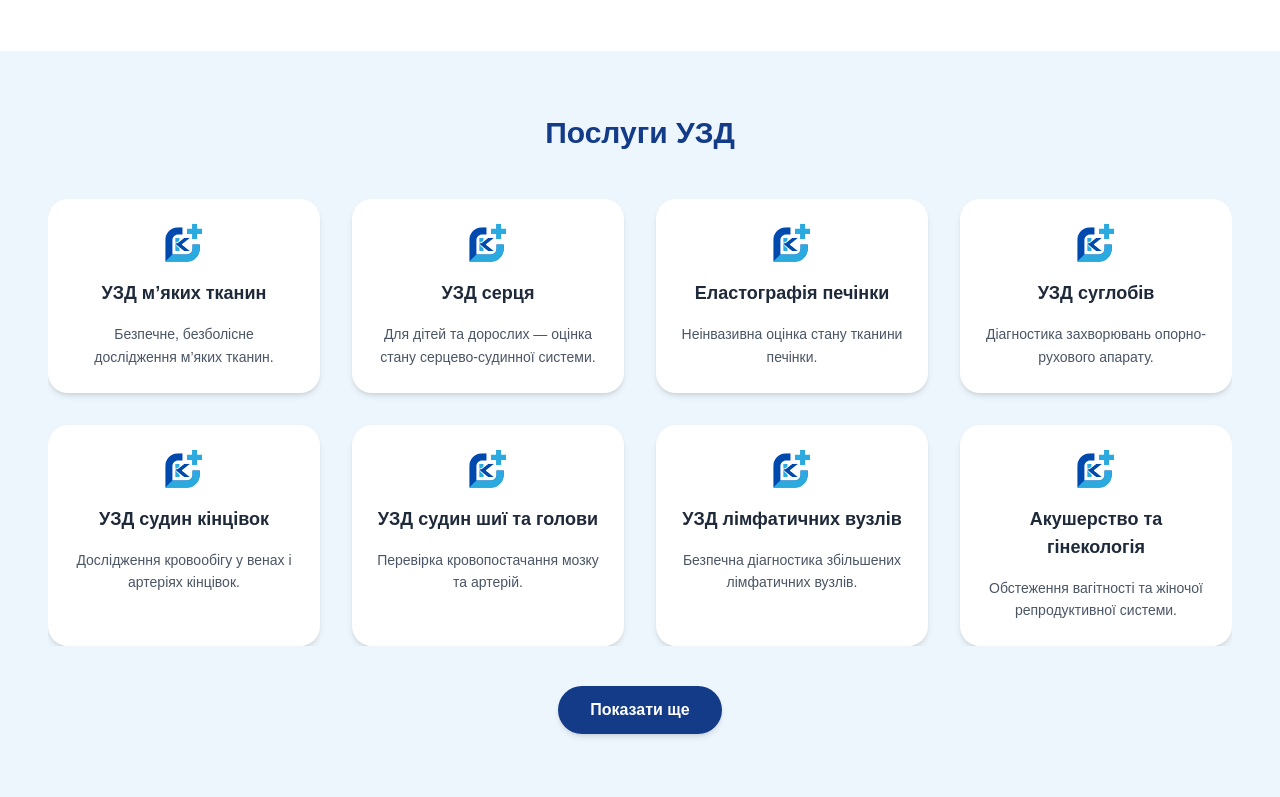
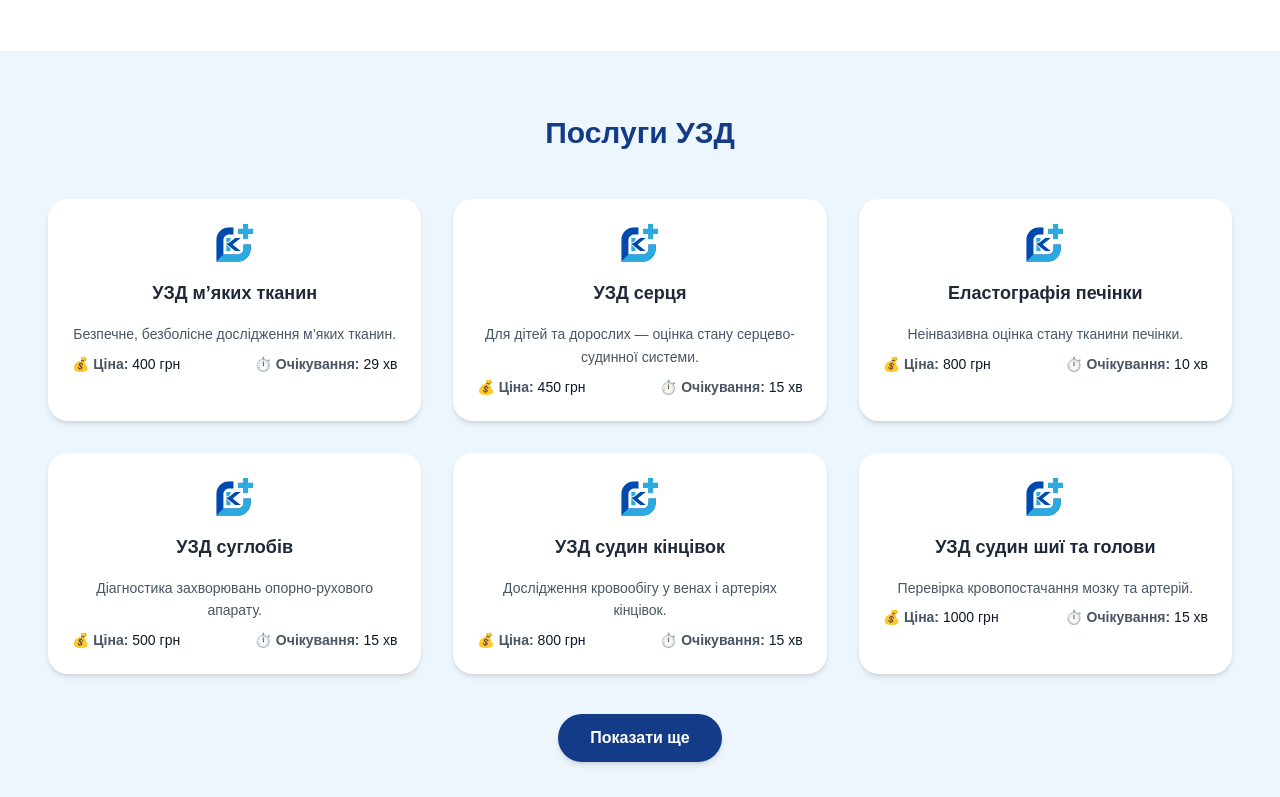
Before and after one commit to Dmitriy-Herasymenko/medcenteruzd, a Next.js app: page / in a window 1280 px wide. Shown: the part 2000-2797 px from the top of the page. Built offline with nearby package versions, Linux system fonts and the light colour scheme.

Commit message:
refactoring and add components btn & price to services section

```diff
--- a/app/layout.tsx
+++ b/app/layout.tsx
@@ -4,6 +4,7 @@ import Header from "@/components/Header";
 import Footer from "@/components/Footer";
 import I18nProvider from "@/providers/I18nProvider";
 import { ThemeProvider } from "@/providers/theme-provider";
+import ScrollToTopButton from "@/components/ScrollToTopButton";
 
 export const metadata: Metadata = {
   title: "Медцентр УЗД",
@@ -30,6 +31,7 @@ export default function RootLayout({
             <Footer />
           </I18nProvider>
         </ThemeProvider>
+        <ScrollToTopButton />
       </body>
     </html>
   );
--- a/app/page.tsx
+++ b/app/page.tsx
@@ -19,11 +19,11 @@ function HeroSection(t: (key: string) => string) {
         />
       </div>
 
-      <div className="relative z-10 text-center px-6 sm:px-8 md:px-12 max-w-3xl">
+      <div className="relative z-10 text-center px-6 sm:px-8 md:px-12 max-w-2xl">
         <h1 className="text-3xl sm:text-4xl md:text-5xl lg:text-6xl font-bold mb-4">
           {t("mainPage.title")}
         </h1>
-        <p className="text-base sm:text-lg md:text-xl mb-6">
+        <p className="text-base sm:text-lg md:text-xl mb-6 ">
           {t("mainPage.subtitle")}
         </p>
         <Link
@@ -134,30 +134,102 @@ function AboutAndWhySection(t: (key: string) => string) {
 
 function ServicesSection(t: (key: string) => string) {
   const items = [
-    { title: t("mainPage.servicesSoftTissuesTitle"), description: t("mainPage.servicesSoftTissuesDescription"), imgUrl: "/imgs/icon_logomed-3_50.svg" },
-    { title: t("mainPage.servicesHeartTitle"), description: t("mainPage.servicesHeartDescription"), imgUrl: "/imgs/icon_logomed-3_50.svg" },
-    { title: t("mainPage.servicesLiverElastographyTitle"), description: t("mainPage.servicesLiverElastographyDescription"), imgUrl: "/imgs/icon_logomed-3_50.svg" },
-    { title: t("mainPage.servicesJointsTitle"), description: t("mainPage.servicesJointsDescription"), imgUrl: "/imgs/icon_logomed-3_50.svg" },
-    { title: t("mainPage.servicesLimbVesselsTitle"), description: t("mainPage.servicesLimbVesselsDescription"), imgUrl: "/imgs/icon_logomed-3_50.svg" },
-    { title: t("mainPage.servicesNeckHeadVesselsTitle"), description: t("mainPage.servicesNeckHeadVesselsDescription"), imgUrl: "/imgs/icon_logomed-3_50.svg" },
-    { title: t("mainPage.servicesLymphNodesTitle"), description: t("mainPage.servicesLymphNodesDescription"), imgUrl: "/imgs/icon_logomed-3_50.svg" },
-    { title: t("mainPage.servicesObGynTitle"), description: t("mainPage.servicesObGynDescription"), imgUrl: "/imgs/icon_logomed-3_50.svg" },
-    { title: t("mainPage.servicesInternalOrgansTitle"), description: t("mainPage.servicesInternalOrgansDescription"), imgUrl: "/imgs/icon_logomed-3_50.svg" },
-    { title: t("mainPage.servicesThyroidTitle"), description: t("mainPage.servicesThyroidDescription"), imgUrl: "/imgs/icon_logomed-3_50.svg" },
-    { title: t("mainPage.servicesUrinaryTitle"), description: t("mainPage.servicesUrinaryDescription"), imgUrl: "/imgs/icon_logomed-3_50.svg" },
-    { title: t("mainPage.servicesBreastTitle"), description: t("mainPage.servicesBreastDescription"), imgUrl: "/imgs/icon_logomed-3_50.svg" },
+    {
+      title: t("mainPage.servicesSoftTissuesTitle"),
+      description: t("mainPage.servicesSoftTissuesDescription"),
+      imgUrl: "/imgs/icon_logomed-3_50.svg",
+      price: 400,
+      waitTime: 29
+    },
+    {
+      title: t("mainPage.servicesHeartTitle"),
+      description: t("mainPage.servicesHeartDescription"),
+      imgUrl: "/imgs/icon_logomed-3_50.svg",
+      price: 450,
+      waitTime: 15
+    },
+    {
+      title: t("mainPage.servicesLiverElastographyTitle"),
+      description: t("mainPage.servicesLiverElastographyDescription"),
+      imgUrl: "/imgs/icon_logomed-3_50.svg",
+      price: 800,
+      waitTime: 10
+    },
+    {
+      title: t("mainPage.servicesJointsTitle"),
+      description: t("mainPage.servicesJointsDescription"),
+      imgUrl: "/imgs/icon_logomed-3_50.svg",
+      price: 500,
+      waitTime: 15
+    },
+    {
+      title: t("mainPage.servicesLimbVesselsTitle"),
+      description: t("mainPage.servicesLimbVesselsDescription"),
+      imgUrl: "/imgs/icon_logomed-3_50.svg",
+      price: 400 + 400,
+      waitTime: 15
+    },
+    {
+      title: t("mainPage.servicesNeckHeadVesselsTitle"),
+      description: t("mainPage.servicesNeckHeadVesselsDescription"),
+      imgUrl: "/imgs/icon_logomed-3_50.svg",
+      price: 1000,
+      waitTime: 15
+    },
+    {
+      title: t("mainPage.servicesLymphNodesTitle"),
+      description: t("mainPage.servicesLymphNodesDescription"),
+      imgUrl: "/imgs/icon_logomed-3_50.svg",
+      price: 400,
+      waitTime: 15
+    },
+    {
+      title: t("mainPage.servicesObGynTitle"),
+      description: t("mainPage.servicesObGynDescription"),
+      imgUrl: "/imgs/icon_logomed-3_50.svg",
+      price: 3100,
+      waitTime: 60
+    },
+    {
+      title: t("mainPage.servicesInternalOrgansTitle"),
+      description: t("mainPage.servicesInternalOrgansDescription"),
+      imgUrl: "/imgs/icon_logomed-3_50.svg",
+      price: 1500,
+      waitTime: 30
+    },
+    {
+      title: t("mainPage.servicesThyroidTitle"),
+      description: t("mainPage.servicesThyroidDescription"),
+      imgUrl: "/imgs/icon_logomed-3_50.svg",
+      price: 400,
+      waitTime: 15
+    },
+    {
+      title: t("mainPage.servicesUrinaryTitle"),
+      description: t("mainPage.servicesUrinaryDescription"),
+      imgUrl: "/imgs/icon_logomed-3_50.svg",
+      price: 1250,
+      waitTime: 45
+    },
+    {
+      title: t("mainPage.servicesBreastTitle"),
+      description: t("mainPage.servicesBreastDescription"),
+      imgUrl: "/imgs/icon_logomed-3_50.svg",
+      price: 500,
+      waitTime: 15
+    },
   ];
 
   const [showAll, setShowAll] = useState(false);
-  const visibleItems = showAll ? items : items.slice(0, 8);
+  const visibleItems = showAll ? items : items.slice(0, 6);
 
   return (
     <section className="bg-[#edf5fd] dark:bg-gray-900  py-16 px-6 md:px-12 text-center">
       <h2 className="text-3xl font-bold mb-12 text-[#133b88]">{t("mainPage.ultrasoundServicesTitle")}</h2>
 
       <div
-        className={`grid grid-cols-1 sm:grid-cols-2 lg:grid-cols-4 gap-8 transition-all duration-700 overflow-hidden`}
-        style={{ maxHeight: showAll ? `${items.length * 400}px` : "850px" }} // динамічно висота на мобілці
+        className={`grid grid-cols-1 sm:grid-cols-2 lg:grid-cols-3 gap-8 transition-all duration-700 `}
+        style={{ maxHeight: showAll ? `${items.length * 400}px` : "850px" }}
       >
         {visibleItems.map((item, index) => (
           <div
@@ -169,6 +241,10 @@ function ServicesSection(t: (key: string) => string) {
             </div>
             <h3 className="text-lg dark:text-white font-semibold text-gray-800 mb-4">{item.title}</h3>
             <p className="text-gray-600 dark:text-white text-sm leading-relaxed">{item.description}</p>
+            <div className="flex items-center justify-between text-sm text-gray-600 dark:text-gray-400 mt-2">
+              <span className="font-bold">💰 Ціна: <span className="font-medium text-gray-900 dark:text-white font-bold">{item.price} грн</span></span>
+              <span className="font-bold">⏱️ Очікування: <span className="font-medium text-gray-900 dark:text-white">{item.waitTime} хв</span></span>
+            </div>
           </div>
         ))}
       </div>
--- /dev/null
+++ b/components/Button.tsx
@@ -0,0 +1,59 @@
+"use client";
+
+import Link from "next/link";
+
+interface ButtonProps {
+  variant?: "primary" | "outline" | "ghost";
+  size?: "sm" | "md" | "lg";
+  href?: string;
+  children: React.ReactNode;
+  className?: string;
+  type?: "button" | "submit" | "reset";
+  onClick?: () => void;
+}
+
+export default function Button({
+  variant = "primary",
+  size = "md",
+  href,
+  children,
+  className = "",
+  type = "button",
+  onClick,
+}: ButtonProps) {
+  const baseStyles =
+    "cursor-pointer inline-flex items-center justify-center font-medium rounded-full transition duration-300 shadow-sm";
+
+  let variantStyles = "";
+  if (variant === "primary") {
+    variantStyles =
+      "bg-[#133b88] hover:bg-[#1b4cb0] text-white";
+  } else if (variant === "outline") {
+    variantStyles =
+      "border border-primary text-primary hover:bg-primary hover:text-white dark:border-blue-400 dark:text-blue-300 dark:hover:bg-blue-500 dark:hover:text-white";
+  } else if (variant === "ghost") {
+    variantStyles =
+      "text-gray-700 hover:bg-gray-100 dark:text-gray-300 dark:hover:bg-gray-800";
+  }
+
+  let sizeStyles = "";
+  if (size === "sm") sizeStyles = "px-3 py-1 text-sm";
+  else if (size === "md") sizeStyles = "px-5 py-2 text-base";
+  else if (size === "lg") sizeStyles = "px-7 py-3 text-lg";
+
+  const classes = `${baseStyles} ${variantStyles} ${sizeStyles} ${className}`;
+
+  if (href) {
+    return (
+      <Link href={href} className={classes}>
+        {children}
+      </Link>
+    );
+  }
+
+  return (
+    <button type={type} onClick={onClick} className={classes}>
+      {children}
+    </button>
+  );
+}
--- a/components/Header.tsx
+++ b/components/Header.tsx
@@ -6,6 +6,7 @@ import Link from "next/link";
 import Image from "next/image";
 import { useTranslation } from "react-i18next";
 import { useTheme } from "next-themes";
+import Button from "@/components/Button";
 
 const navLinks = [
   { href: "/", key: "header.mainLink" },
@@ -89,7 +90,6 @@ const NavLinks = ({
 export default function Header() {
   const [menuOpen, setMenuOpen] = useState(false);
   const [lang, setLang] = useState("ua");
-  // const [themeLocal, setThemeLocal] = useState("light")
   const { theme, setTheme } = useTheme();
   const [mounted, setMounted] = useState(false);
 
@@ -121,18 +121,20 @@ export default function Header() {
         {/* Desktop actions */}
         <div className="hidden md:flex items-center gap-3">
           <NavLinks links={navLinks} t={t} />
-          <button className="bg-[#133b88] hover:bg-[#1b4cb0] rounded-full text-white text-sm px-5 py-2 font-medium shadow-sm transition cursor-pointer">
+          {/* <button className="bg-[#133b88] hover:bg-[#1b4cb0] rounded-full text-white text-sm px-5 py-2 font-medium shadow-sm transition cursor-pointer">
             {t("header.btn")}
-          </button>
+          </button> */}
+          <Button variant="primary" children={t("header.btn")}/>
           <LangSwitch currentLang={lang} onChange={changeLang} />
           <ThemeSwitch theme={theme} onToggle={toggleTheme} />
         </div>
 
         {/* Mobile actions */}
         <div className="flex md:hidden items-center gap-3">
-          <button className="bg-[#133b88]  hover:bg-[#1b4cb0] rounded-full text-white text-sm px-5 py-2 font-medium shadow-sm transition cursor-pointer">
+          {/* <button className="bg-[#133b88]  hover:bg-[#1b4cb0] rounded-full text-white text-sm px-5 py-2 font-medium shadow-sm transition cursor-pointer">
             {t("header.btn")}
-          </button>
+          </button> */}
+                    <Button variant="primary" children={t("header.btn")} size="sm"/>
           <button
             className="p-2 text-gray-700 text-3xl"
             onClick={() => setMenuOpen(!menuOpen)}
--- /dev/null
+++ b/components/ScrollToTopButton.tsx
@@ -0,0 +1,36 @@
+"use client";
+
+import { useEffect, useState } from "react";
+import { FaArrowUp } from "react-icons/fa";
+
+export default function ScrollToTopButton() {
+  const [isVisible, setIsVisible] = useState(false);
+
+  useEffect(() => {
+    const toggleVisibility = () => {
+      if (window.scrollY > 300) setIsVisible(true);
+      else setIsVisible(false);
+    };
+
+    window.addEventListener("scroll", toggleVisibility);
+    return () => window.removeEventListener("scroll", toggleVisibility);
+  }, []);
+
+  const scrollToTop = () => {
+    window.scrollTo({ top: 0, behavior: "smooth" });
+  };
+
+  return (
+    <>
+      {isVisible && (
+        <button
+          onClick={scrollToTop}
+          aria-label="Прокрутити вгору"
+          className=" cursor-pointer fixed bottom-6 right-6 z-50  text-white bg-gray-800 dark:text-white p-3 rounded-full shadow-lg hover:scale-110 transition-transform duration-300"
+        >
+          <FaArrowUp size={18} />
+        </button>
+      )}
+    </>
+  );
+}
```
